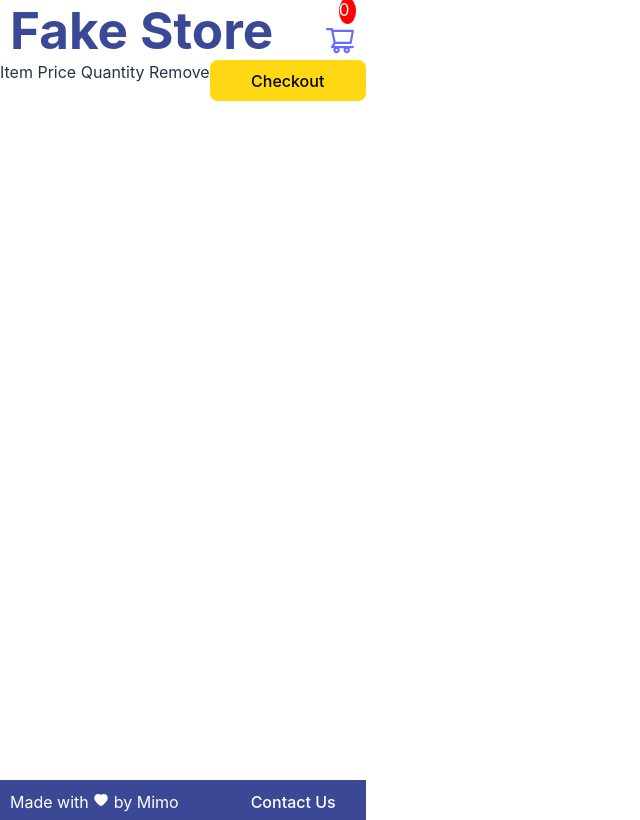
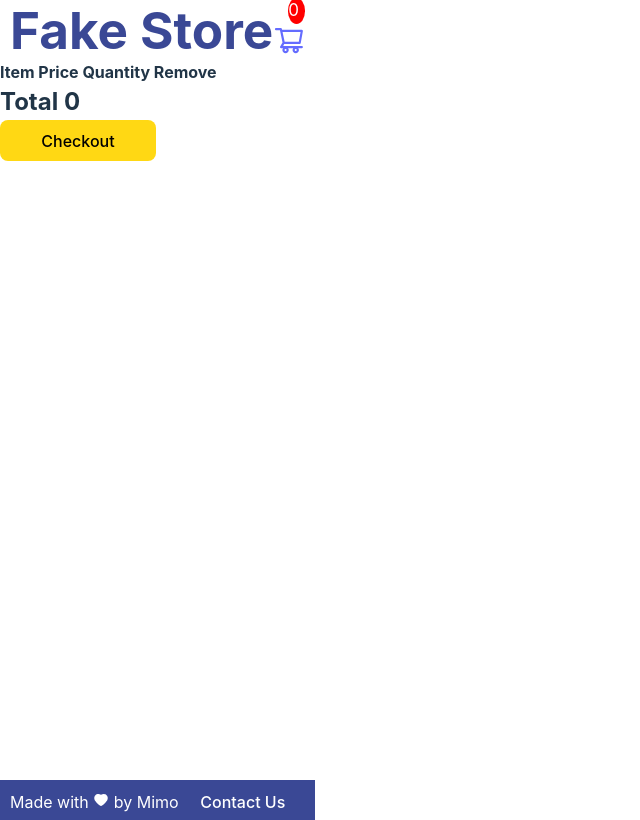
Before and after one commit to Unreachedx/Fake_Store, a React (Vite) app: page /checkout in a window 1280 px wide. Shown: the whole page, without its empty margins (0-640 px from the left). Built offline with nearby package versions, Linux system fonts and the light colour scheme.

Commit message:
only Modual missing

```diff
--- a/package.json
+++ b/package.json
@@ -14,6 +14,7 @@
     "react": "^18.2.0",
     "react-dom": "^18.2.0",
     "react-icons": "^4.8.0",
+    "react-modal": "^3.16.1",
     "react-router-dom": "^6.10.0"
   },
   "devDependencies": {
--- a/src/Pages/Checkout/Checkout.css
+++ b/src/Pages/Checkout/Checkout.css
@@ -1,14 +1,11 @@
 .checkout-container{
         display: flex;
+        flex-direction: column;
         min-height: 90vh;
 }
 
-.products-container{
-
-}
-
 .checkout-btn{
-                width: 156px;
-                height: 41px;
-                background: #FFD814;
+ width: 156px;
+ height: 41px;
+ background: #FFD814;
         }
--- a/src/Pages/Checkout/Checkout.jsx
+++ b/src/Pages/Checkout/Checkout.jsx
@@ -1,22 +1,53 @@
 import React, {useContext} from 'react'
 import './Checkout.css'
 import { CartContext } from '../../contexts/CartContext'
-import ProductCard from '../../components/ProductCard/ProductCard'
+import Modal from 'react-modal';
+import CartItem from '../../components/CartItem/CartItem';
 
 function Checkout() {
   //use global state
   //NOTE {} not []
   const {cart} = useContext(CartContext)
+
+  const getPrice = () =>{
+    //loop through products in cart
+    let Price = 0;
+    for (let i = 0; i < cart.length; i++){
+      Price += cart[i].price;
+    }
+    return Price;
+   }
+
+   const customStyles = {
+    content: {
+      top: '50%',
+      left: '50%',
+      right: 'auto',
+      bottom: 'auto',
+      marginRight: '-50%',
+      transform: 'translate(-50%, -50%)',
+    },
+  };
+
+
+
+
   return (
+
     <div className='checkout-container'>
-      <p className='Topline-container'>Item Price Quantity Remove</p>
-      <div className='Products-container'>
+      <div className='head-container'>
+      <h4>Item Price Quantity Remove</h4>
+      </div>
+      <div className='products-container'>
         {
-          cart.map(item=><ProductCard key={item.id}
+          cart.map(item=><CartItem key={item.id}
             product={item}/>)
           }
       </div>
-      <div>
+      <div className='prices-container'>
+      <h2>Total {getPrice()}</h2>
+      </div>
+      <div className='button-container'>
       <button className='checkout-btn'>Checkout</button>
       </div>
     </div>
--- /dev/null
+++ b/src/components/CartItem/CartItem.css
@@ -0,0 +1,22 @@
+.cart-container{
+
+    width: 90%;
+    margin: 40px;
+    padding: 20px;
+    display: flex;
+    justify-content: space-between;
+}
+
+.cart-container img{
+    width: 80px;
+    height: 80px;
+}
+
+.cart-container h3{
+    width: 15%;
+}
+
+.trash-icon{
+    font-size: 1.2em;
+    cursor: pointer;
+}
--- /dev/null
+++ b/src/components/CartItem/CartItem.jsx
@@ -0,0 +1,23 @@
+import React, {useContext} from 'react'
+import { CartContext } from '../../contexts/CartContext'
+import './CartItem.css'
+import { FiTrash2 } from "react-icons/fi";
+
+function CartItem({product}) {
+
+      //use global state
+  //NOTE {} not []
+  const {cart, addProduct, removeProduct} = useContext(CartContext)
+
+  return (
+    <div className="cart-container">
+        <img src={product.image} />
+        <h3>{product.title}</h3>
+        <h3>{product.price}</h3>
+        <h3>1</h3>
+        <FiTrash2 className="trash-icon" onClick={()=>removeProduct(product.id)} />
+    </div>
+  )
+}
+
+export default CartItem
```
Also changed, not shown: 1 other file (tests, documents, lock files or other folders).
